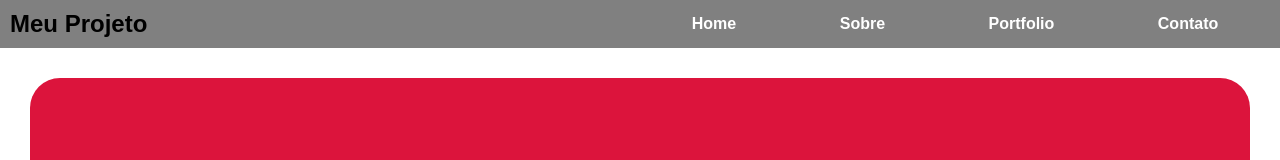
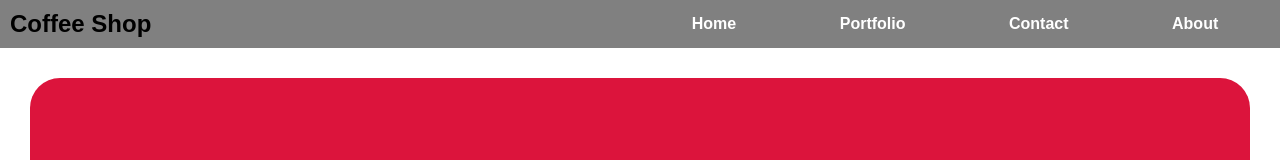
Before and after one commit to klebermkardel/react-smooth-scroll, a React (Create React App) app: page / in a window 1280 px wide. Shown: the top 160 px of the page. Built offline with nearby package versions, Linux system fonts and the light colour scheme.

Commit message:
Cria efeito de rolagem suave ao clicar em cada página do menu

```diff
--- a/src/App.js
+++ b/src/App.js
@@ -1,44 +1,55 @@
-import './App.css';
+import "./App.css";
+import { Link } from "react-scroll";
 
 function App() {
-
   const menuItems = [
     {
       id: 1,
-      title: "home"
+      title: "home",
     },
     {
       id: 2,
-      title: "sobre"
+      title: "portfolio",
     },
     {
       id: 3,
-      title: "portfolio"
+      title: "contact",
     },
     {
       id: 4,
-      title: "contato"
-    }
-  ]
+      title: "about",
+    },
+  ];
 
   return (
     <div className="App">
       <header>
         <nav>
-          <h2>Meu Projeto</h2>
+          <h2>Coffee Shop</h2>
 
           <ul>
-          {menuItems.map(menu => (
-            <li><a href={`#${menu.title}`}>{menu.title}</a></li>
-          ))}
-        </ul>
+            {menuItems.map((menu) => (
+              <li>
+                <Link
+                  to={menu.title}
+                  smooth={true}
+                  offset={-430}
+                  duration={500}
+                >
+                  {menu.title}
+                </Link>
+              </li>
+            ))}
+          </ul>
         </nav>
       </header>
 
       <main>
-        {menuItems.map(menu => (
-          <div className='content'>
-            <h1 className='content-header' id={menu.title}>{menu.title}</h1>
+        {menuItems.map((menu) => (
+          <div className="content">
+            <h1 className="content-header" id={menu.title}>
+              {menu.title}
+            </h1>
           </div>
         ))}
       </main>
```
